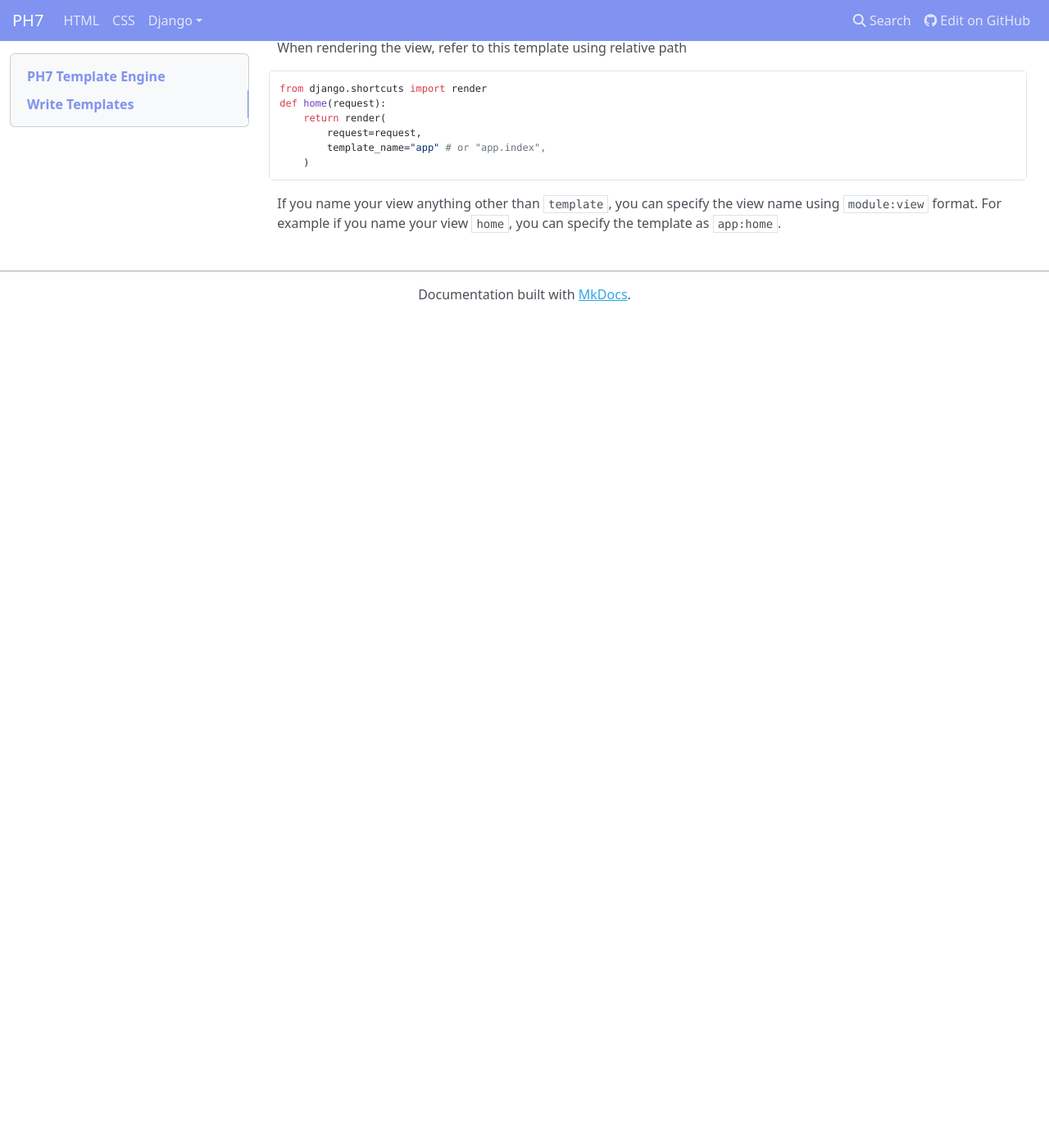
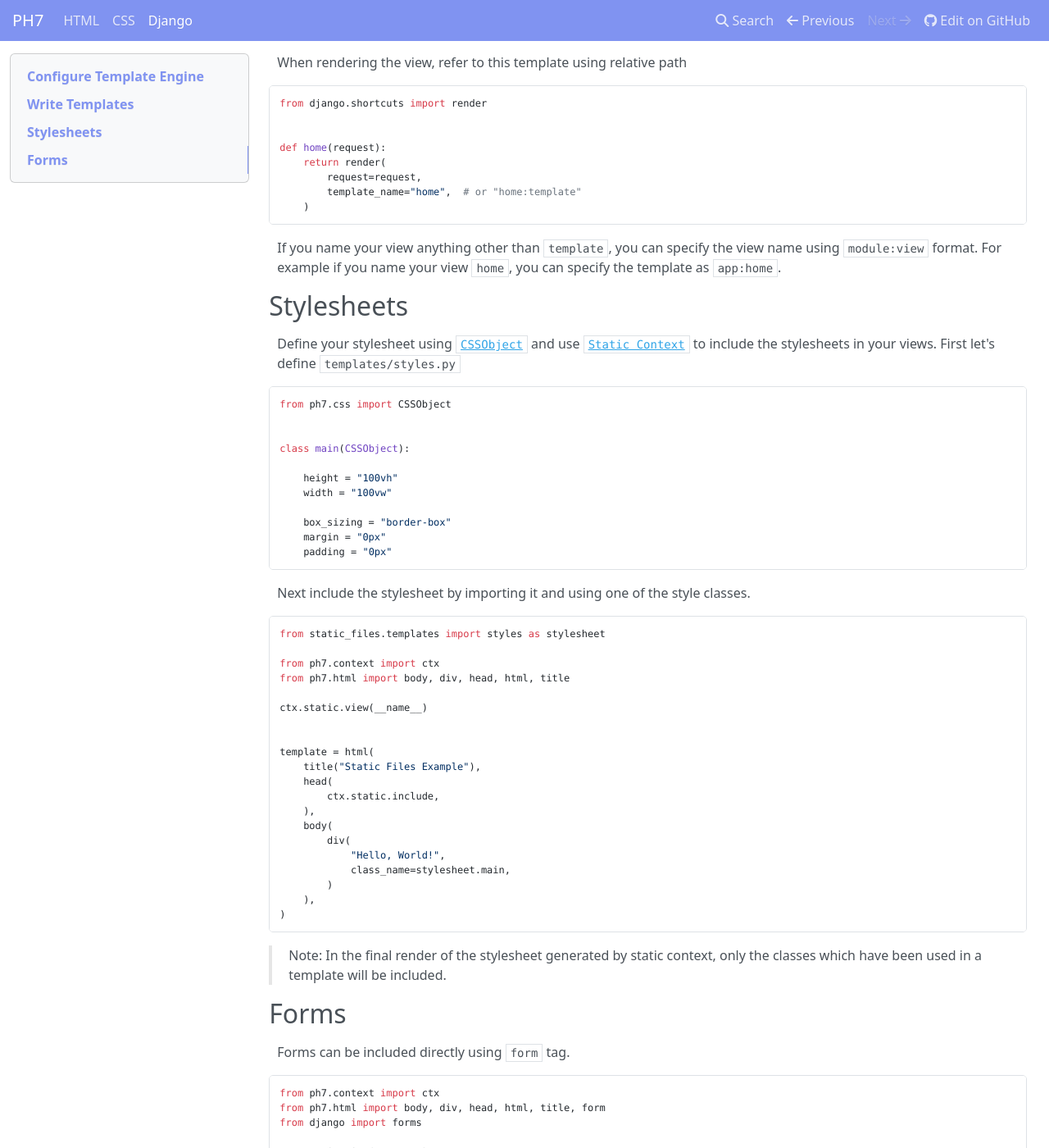
Before and after one commit to angrybayblade/ph7, an MkDocs documentation site: the page built from docs/django.md, in a window 1280 px wide and 1400 px high, scrolled down 710 px. Shown: the whole window at 82% size. Built offline with MkDocs 1.6.1, drawn with Linux system fonts in a browser that asks for light colours; nearby versions of some CDN libraries; before the commit the page ends 1097 px from its top, so only the background shows below that; some of the changed text lies outside the part shown.

Commit message:
docs: update django documentation

````diff
--- /dev/null
+++ b/docs/django.md
@@ -0,0 +1,171 @@
+## Configure Template Engine
+
+To configure your Django application to use PH7 templates, update `settings.py` to use PH7's Django template engine.
+
+```python
+TEMPLATES = [
+    {
+        "NAME": "PH7",
+        "BACKEND": "ph7.django.PH7Templates",
+        "DIRS": [],
+        "APP_DIRS": True,
+        "OPTIONS": {},
+    }
+]
+```
+
+## Write Templates
+
+```bash
+|_ home
+ |_ templates
+   |_ __init__.py # default view
+```
+
+Define your view in `__init__.py`, when defining the view you need to name the default view `template`, for example
+
+<!-- {"type": "html", "file": "examples/django_app/home/templates/__init__.py", "input_only": true} -->
+```python
+from ph7.html import body, div, html, title
+
+template = html(
+    title("Hello World"),
+    body(
+        div(
+            "Hello, World!",
+        )
+    ),
+)
+```
+
+<!-- end -->
+
+
+When rendering the view, refer to this template using relative path
+
+<!-- {"type": "html", "file": "examples/django_app/home/views.py", "input_only": true} -->
+```python
+from django.shortcuts import render
+
+
+def home(request):
+    return render(
+        request=request,
+        template_name="home",  # or "home:template"
+    )
+```
+
+<!-- end -->
+
+If you name your view anything other than `template`, you can specify the view name using `module:view` format. For example if you name your view `home`, you can specify the template as `app:home`.
+
+
+## Stylesheets
+
+Define your stylesheet using [`CSSObject`](/css/#cssobject) and use [`Static Context`](/css/#static-context) to include the stylesheets in your views. First let's define `templates/styles.py`
+
+<!-- {"type": "html", "file": "examples/django_app/static_files/templates/styles.py", "input_only": true} -->
+```python
+from ph7.css import CSSObject
+
+
+class main(CSSObject):
+
+    height = "100vh"
+    width = "100vw"
+
+    box_sizing = "border-box"
+    margin = "0px"
+    padding = "0px"
+```
+
+<!-- end -->
+
+Next include the stylesheet by importing it and using one of the style classes.
+
+<!-- {"type": "html", "file": "examples/django_app/static_files/templates/__init__.py", "input_only": true} -->
+```python
+from static_files.templates import styles as stylesheet
+
+from ph7.context import ctx
+from ph7.html import body, div, head, html, title
+
+ctx.static.view(__name__)
+
+
+template = html(
+    title("Static Files Example"),
+    head(
+        ctx.static.include,
+    ),
+    body(
+        div(
+            "Hello, World!",
+            class_name=stylesheet.main,
+        )
+    ),
+)
+```
+
+<!-- end -->
+
+> Note: In the final render of the stylesheet generated by static context, only the classes which have been used in a template will be included.
+
+
+## Forms
+
+Forms can be included directly using `form` tag.
+
+<!-- {"type": "html", "file": "examples/django_app/forms/templates/__init__.py", "input_only": true} -->
+```python
+from ph7.context import ctx
+from ph7.html import body, div, head, html, title, form
+from django import forms
+
+ctx.static.view(__name__)
+
+
+class UserForm(forms.Form):
+    """User form class."""
+
+    name = forms.CharField(label="username")
+    email = forms.EmailField(label="email")
+    password = forms.CharField(label="password", widget=forms.PasswordInput())
+
+
+template = html(
+    title("Forms Example"),
+    head(
+        ctx.static.include,
+    ),
+    body(
+        div(
+            form(
+                UserForm(),
+            ),
+        )
+    ),
+)
+```
+
+<!-- end -->
+
+```html
+<html>
+    <head>
+        <title>Forms example</title>
+    </head>
+    <body>
+        <div>
+            <form>
+                <label for="id_name">username:</label>
+                <input type="text" name="name" required="" id="id_name">
+                <label for="id_email">email:</label>
+                <input type="email" name="email" maxlength="320" required="" id="id_email">
+                <label for="id_password">password:</label>
+                <input type="password" name="password" required="" id="id_password">
+            </form>
+        </div>
+    </body>
+</html>
+```
--- a/docs/django/index.md
+++ /dev/null
@@ -1,41 +0,0 @@
-## PH7 Template Engine
-To configure your Django application to use PH7 templates, update `settings.py` to use PH7's Django template engine.
-```python
-TEMPLATES = [
-    {
-        "NAME": "PH7",
-        "BACKEND": "ph7.django.PH7Templates",
-        "DIRS": [],
-        "APP_DIRS": True,
-        "OPTIONS": {},
-    }
-]
-```
-## Write Templates
-```bash
-|_ app
- |_ templates
-   |_ __init__.py # default view
-```
-Define your view in `__init__.py`, when defining the view you need to name the default view `template`, for example
-```python
-from ph7.html import body, html, title, div
-template = html(
-    title("Hello World"),
-    body(
-        div(
-            "Hello, World!",
-        )
-    )
-)
-```
-When rendering the view, refer to this template using relative path
-```python
-from django.shortcuts import render
-def home(request):
-    return render(
-        request=request,
-        template_name="app" # or "app.index",
-    )
-```
-If you name your view anything other than `template`, you can specify the view name using `module:view` format. For example if you name your view `home`, you can specify the template as `app:home`.
--- a/mkdocs.yml
+++ b/mkdocs.yml
@@ -7,6 +7,4 @@ extra_css:
 nav:
   - HTML: html.md
   - CSS: css.md
-  - Django:
-    - Templates: django/
-    - Static: django/static.md
+  - Django: django.md
````
Also changed, not shown: docs/django/static.md (deleted, +0 -1 lines), docs/html.md (+3 -3 lines), scripts/docs/substitute.py (+10 -9 lines).
